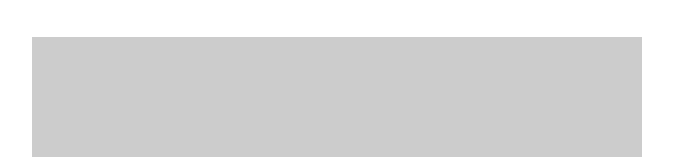
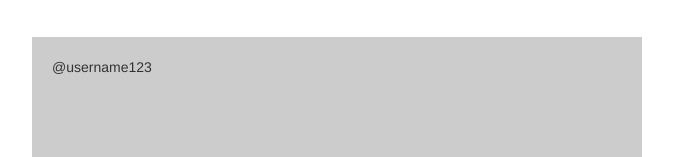
Before and after one commit to FC-Chaps/heartmymo, a website: page index.html in a window 1280 px wide. Shown: the part 430-587 px from the top of the page, without its empty margins (303-976 px from the left). Drawn offline with nearby package versions, Linux system fonts and the light colour scheme; placeholder pictures from the web are drawn by us.

Commit message:
altered username positioning across screen sizes

```diff
--- a/css/main.scss
+++ b/css/main.scss
@@ -57,6 +57,10 @@
             &:last-child {
                 margin-bottom: 20px;
             }
+            .name-wrapper {
+                position: absolute;
+                z-index: 999;
+            }
         }
     }
 }
@@ -89,8 +93,6 @@
                 top: 0;
                 left: 10;
                 padding: 10px;
-                position: absolute;
-                z-index: 999;
             }
         }
     }
@@ -120,9 +122,9 @@
                 margin: 0 auto;
             }
             .name-wrapper {
-                text-align: center;
-                margin-top: -50px;
-                padding: 10px 0;
+                top: 0;
+                left: 10;
+                padding: 20px;
             }
         }
     }
--- a/index.html
+++ b/index.html
@@ -40,7 +40,7 @@
         <div class="row post-wrapper">
             <div class="img-wrapper col-xs-10 col-xs-offset-1 col-sm-8 col-sm-offset-2 col-md-6 col-md-offset-3">
                 <img src="http://placehold.it/400&text=latest-img" alt="" class="img-responsive">
-                <div class="col-xs-10 col-xs-offset-1 col-sm-8 col-sm-offset-2 col-md-6 col-md-offset-3 name-wrapper">
+                <div class="name-wrapper">
                     <p class="username">@username123</p>
                 </div>
             </div>
```
Also changed, not shown: css/main.css, 1 other file.
